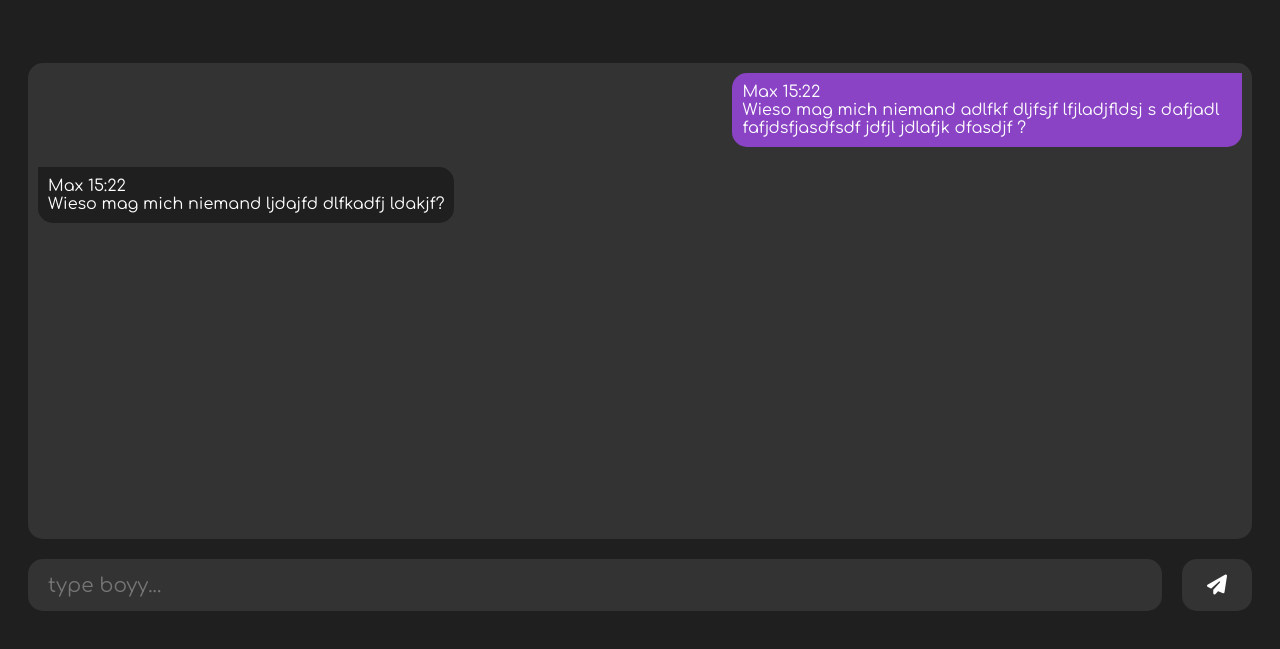
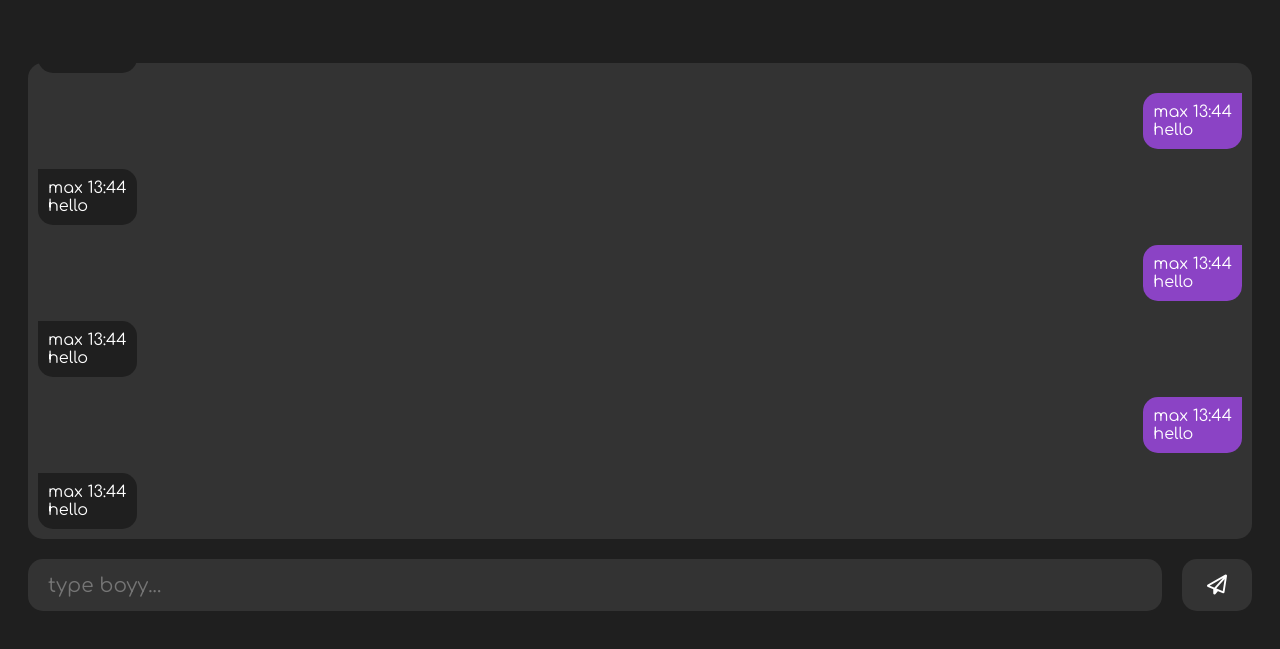
Before and after one commit to Fri3ndlymushroom/djungs-ueberland-post, a plain HTML site: page public/index.html in a window 1280 px wide. Shown: the part 65-714 px from the top of the page. Drawn offline with nearby package versions, Linux system fonts and the light colour scheme; some packages are replaced by stand-ins of ours.

Commit message:
frontend

```diff
--- a/public/css/index.css
+++ b/public/css/index.css
@@ -10,6 +10,22 @@
 * {
     color: white;
     font-family: Comfortaa;
+    scrollbar-width: thin;
+    scrollbar-color: transparent
+}
+
+*::-webkit-scrollbar {
+    width: 10px;
+}
+
+*::-webkit-scrollbar-track {
+    background: transparent;
+}
+
+*::-webkit-scrollbar-thumb {
+    background-color: var(--bg--normal);
+    border-radius: 6px;
+    border: 2px solid var(--bg--bright);
 }
 
 body {
@@ -65,6 +81,10 @@ button:hover {
     background-color: var(--bg--normal);
     margin: 20px 20px;
     border-radius: var(--borderradius);
+    overflow-y: scroll;
+}
+
+#chat__feed--inner {
     display: flex;
     flex-direction: column;
 }
--- a/public/index.html
+++ b/public/index.html
@@ -22,8 +22,9 @@
     <script defer src="js/firebase.js"></script>
 
     <!-- js -->
+    <script type="text/javascript" src="https://ajax.googleapis.com/ajax/libs/jquery/3.5.1/jquery.min.js"></script>
     <script src="https://kit.fontawesome.com/81bcf4cf90.js" crossorigin="anonymous"></script>
-    <script defer src="js/index.js"></script>
+
 
     <!-- css -->
     <link rel="stylesheet" type="text/css" href="//fonts.googleapis.com/css?family=Comfortaa" />
@@ -37,30 +38,14 @@
         </section>
         <section id="chat">
             <div id="chat__feed">
-                <span class="message message--right">
-                    <span class="message__header">
-                        <span class="message__header--name">Max</span>
-                <span class="message__header--time">15:22</span>
-                </span>
-                <span class="message__message">
-                        Wieso mag mich niemand adlfkf dljfsjf lfjladjfldsj s dafjadl fafjdsfjasdfsdf jdfjl jdlafjk dfasdjf ?
-                    </span>
-                </span>
+                <div id="chat__feed--inner">
 
-                <span class="message message--left">
-                    <span class="message__header">
-                        <span class="message__header--name">Max</span>
-                <span class="message__header--time">15:22</span>
-                </span>
-                <span class="message__message">
-                        Wieso mag mich niemand ljdajfd dlfkadfj ldakjf?
-                    </span>
-                </span>
+                </div>
             </div>
-            <section id="chat__input--section">
+            <form id="chat__input--section">
                 <input id="chat__input--field" placeholder="type boyy...">
-                <button id="chat__input--send" class="fas fa-paper-plane"></button>
-            </section>
+                <button type="submit" id="chat__input--send" class="far fa-paper-plane"></button>
+            </form>
         </section>
 
 
@@ -73,7 +58,7 @@
 
 
 
-
+    <script defer src="js/index.js"></script>
 
 </body>
 
--- a/public/js/index.js
+++ b/public/js/index.js
@@ -0,0 +1,55 @@
+messageIndex = 0
+
+for (var i = 0; i < 20; i++) {
+    addMessage("max", "13:44", "hello", true)
+    addMessage("max", "13:44", "hello", false)
+}
+
+
+
+
+function addMessage(username, date, message, isSelf) {
+
+    let messageClass = "message--left"
+    if (isSelf) messageClass = "message--right"
+
+
+
+
+
+    let newMessageInnerHTML = `
+        <span class="message__header">
+            <span class="message__header--name">${username}</span>
+            <span class="message__header--time">${date}</span>
+        </span>
+        <span class="message__message">${message}</span>
+        `
+
+    let newMessage = document.createElement("span")
+    newMessage.setAttribute("class", "message " + messageClass)
+    newMessage.setAttribute("id", "message" + messageIndex)
+
+    document.getElementById("chat__feed--inner").appendChild(newMessage)
+
+    document.getElementById("message" + messageIndex).innerHTML = newMessageInnerHTML
+    messageIndex++
+
+    if (checkIfAtBottom()) {
+        document.getElementById("chat__feed").scrollBy(0, 10000000)
+    }
+}
+
+
+function checkIfAtBottom() {
+    console.log($("#chat__feed").scrollTop() + $(document).height(), $("#chat__feed--inner").height())
+    if ($("#chat__feed").scrollTop() + $(document).height() > $("#chat__feed--inner").height()) {
+        return true
+    }
+    return false
+}
+
+document.getElementById("chat__input--section").addEventListener("submit", function() {
+    event.preventDefault()
+    addMessage("max", "13:44", document.getElementById("chat__input--field").value, true)
+    document.getElementById("chat__input--field").value = ""
+})
```
